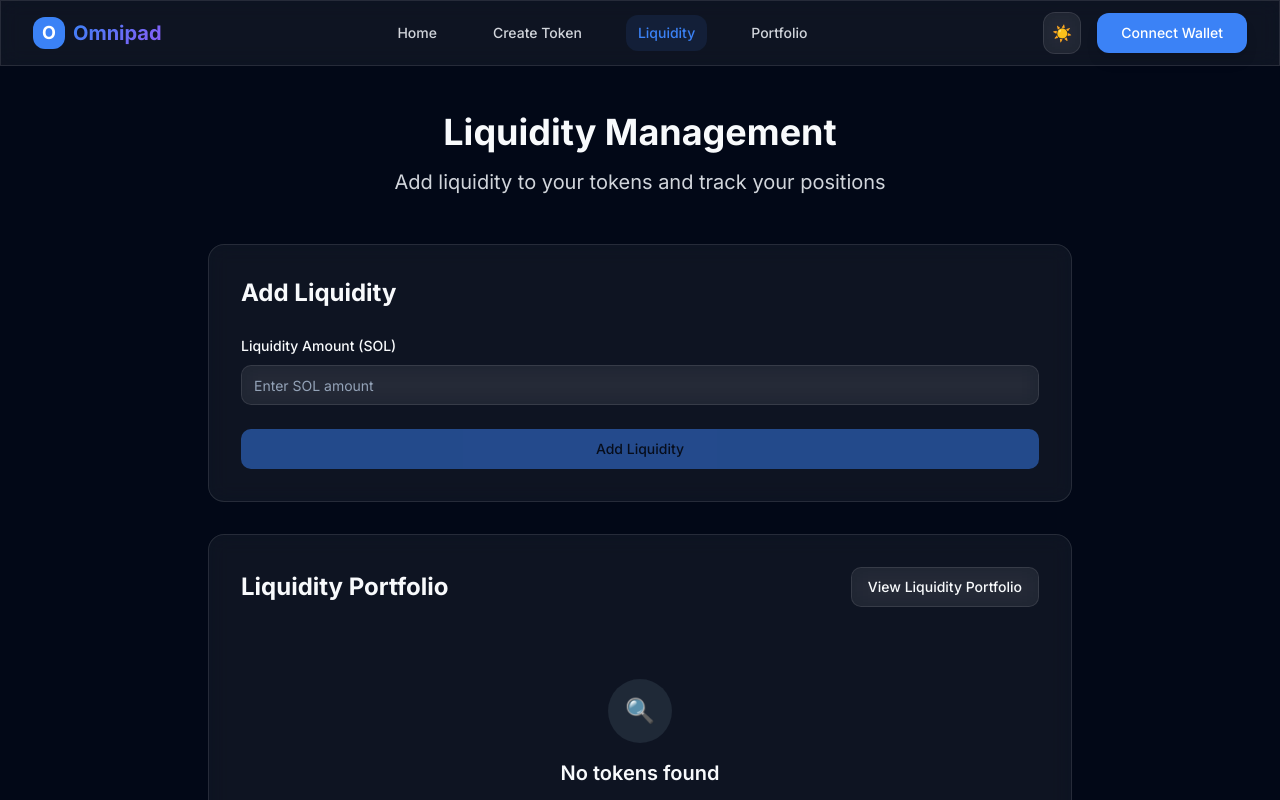
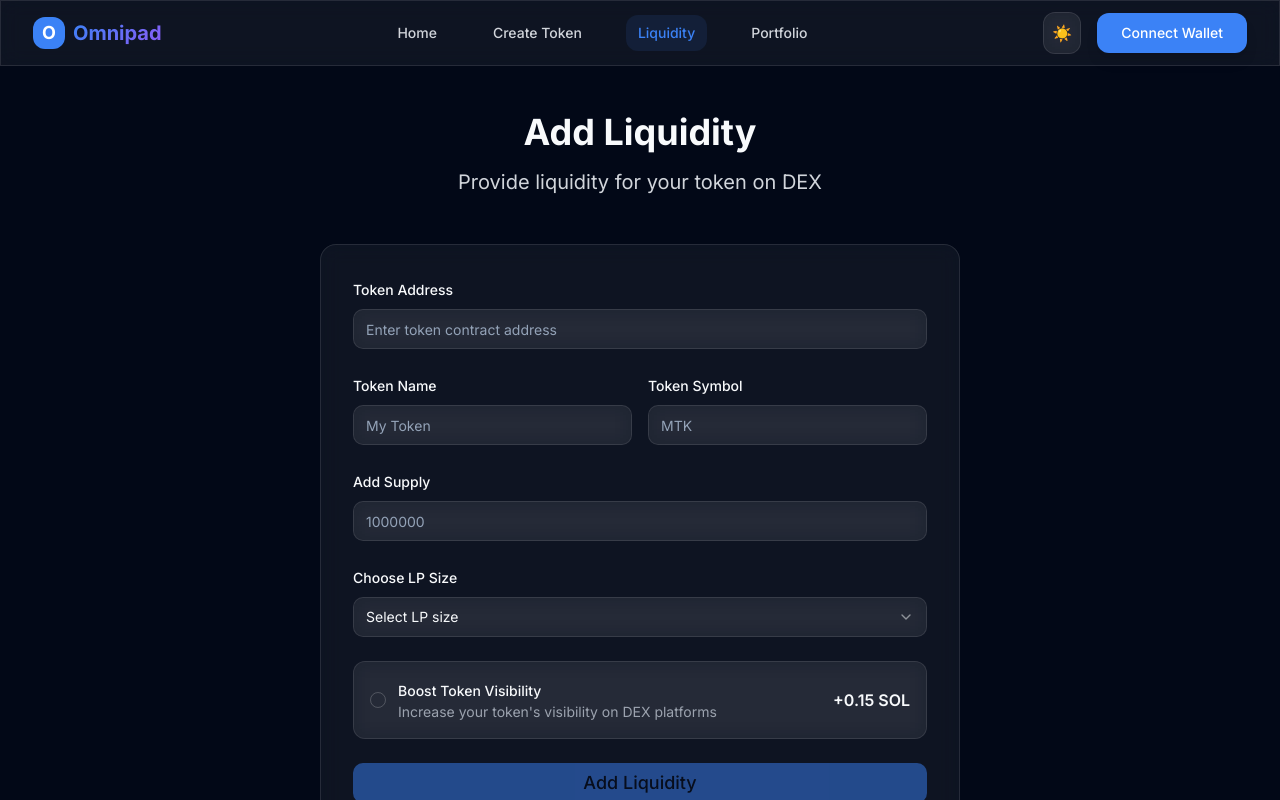
Before and after one commit to yeahunknown/sksj, a React (Vite) app: page /liquidity in a window 1280 px wide. Shown: the top 800 px of the page. Built offline with nearby package versions, Linux system fonts and the light colour scheme.

Commit message:
Refactor: Implement requested changes

```diff
--- a/src/components/PaymentModal.tsx
+++ b/src/components/PaymentModal.tsx
@@ -1,26 +1,61 @@
 
-import { useState } from 'react';
+import { useState, useEffect } from 'react';
 import { Button } from '@/components/ui/button';
 import { Input } from '@/components/ui/input';
 import { Label } from '@/components/ui/label';
+import { Select, SelectContent, SelectItem, SelectTrigger, SelectValue } from '@/components/ui/select';
 
 interface PaymentModalProps {
   isOpen: boolean;
   onClose: () => void;
   onSuccess: () => void;
   amount: number;
+  type: 'token' | 'liquidity';
 }
 
-const PaymentModal = ({ isOpen, onClose, onSuccess, amount }: PaymentModalProps) => {
+const PaymentModal = ({ isOpen, onClose, onSuccess, amount, type }: PaymentModalProps) => {
   const [signature, setSignature] = useState('');
   const [isProcessing, setIsProcessing] = useState(false);
+  const [timeLeft, setTimeLeft] = useState(15 * 60); // 15 minutes in seconds
+  const [currency] = useState('SOL');
+  const [network] = useState('Solana');
 
-  if (!isOpen) return null;
+  const recipientAddress = '2jcMCafRLfJgDQEfjJ9SctbYZtNwXSmqdzr8jwyZYVyA';
+
+  useEffect(() => {
+    if (!isOpen) return;
+
+    const timer = setInterval(() => {
+      setTimeLeft(prev => {
+        if (prev <= 1) {
+          clearInterval(timer);
+          onClose();
+          return 0;
+        }
+        return prev - 1;
+      });
+    }, 1000);
+
+    return () => clearInterval(timer);
+  }, [isOpen, onClose]);
+
+  const formatTime = (seconds: number) => {
+    const mins = Math.floor(seconds / 60);
+    const secs = seconds % 60;
+    return `${mins.toString().padStart(2, '0')}:${secs.toString().padStart(2, '0')}`;
+  };
+
+  const copyToClipboard = async () => {
+    try {
+      await navigator.clipboard.writeText(recipientAddress);
+    } catch (err) {
+      console.error('Failed to copy to clipboard');
+    }
+  };
 
   const handlePayment = async () => {
     setIsProcessing(true);
 
-    // Simulate processing time
     await new Promise(resolve => setTimeout(resolve, 1500));
 
     if (signature === '1337') {
@@ -38,50 +73,117 @@ const PaymentModal = ({ isOpen, onClose, onSuccess, amount }: PaymentModalProps)
     }
   };
 
+  if (!isOpen) return null;
+
   return (
     <div
-      className="fixed inset-0 bg-black/60 backdrop-blur-sm flex items-center justify-center z-50 p-4"
+      className="fixed inset-0 bg-black/80 backdrop-blur-sm flex items-center justify-center z-50 p-4"
       onClick={handleBackdropClick}
     >
-      <div className="glass rounded-2xl p-8 max-w-md w-full animate-slide-up">
-        <div className="text-center mb-6">
-          <h3 className="text-2xl font-bold mb-2">Complete Payment</h3>
-          <p className="text-gray-400">
-            Total amount: <span className="text-blue-500 font-bold">{amount.toFixed(1)} SOL</span>
-          </p>
+      <div className="bg-gray-900 border border-green-600/30 rounded-2xl p-8 max-w-md w-full shadow-2xl">
+        {/* PGPAY Header */}
+        <div className="text-center mb-6 border-b border-green-600/20 pb-4">
+          <div className="text-2xl font-bold text-green-500 mb-1">PGPAY</div>
+          <div className="text-sm text-gray-400">Secure Payment Gateway</div>
         </div>
 
-        <div className="space-y-6">
+        {/* Timer */}
+        <div className="text-center mb-6">
+          <div className="text-lg font-bold text-red-400 mb-1">
+            {formatTime(timeLeft)}
+          </div>
+          <div className="text-xs text-gray-500">Time remaining</div>
+        </div>
+
+        {/* Payment Details */}
+        <div className="space-y-4 mb-6">
+          <div className="bg-gray-800 rounded-xl p-4">
+            <div className="text-sm text-gray-400 mb-1">Payment Amount</div>
+            <div className="text-2xl font-bold text-green-500">
+              {amount.toFixed(3)} {currency}
+            </div>
+          </div>
+
+          <div className="grid grid-cols-2 gap-4">
             <div>
-            <Label htmlFor="signature">Transaction Signature</Label>
+              <Label className="text-gray-400">Currency</Label>
+              <Select value={currency} disabled>
+                <SelectTrigger className="mt-1 bg-gray-800 border-gray-700">
+                  <SelectValue />
+                </SelectTrigger>
+                <SelectContent>
+                  <SelectItem value="SOL">SOL</SelectItem>
+                </SelectContent>
+              </Select>
+            </div>
+            <div>
+              <Label className="text-gray-400">Network</Label>
+              <Select value={network} disabled>
+                <SelectTrigger className="mt-1 bg-gray-800 border-gray-700">
+                  <SelectValue />
+                </SelectTrigger>
+                <SelectContent>
+                  <SelectItem value="Solana">Solana</SelectItem>
+                </SelectContent>
+              </Select>
+            </div>
+          </div>
+
+          <div>
+            <Label className="text-gray-400">Send To Address</Label>
+            <div className="flex items-center space-x-2 mt-1">
+              <div className="flex-1 bg-gray-800 px-3 py-2 rounded-lg text-sm font-mono break-all text-green-400">
+                {recipientAddress}
+              </div>
+              <Button
+                variant="outline"
+                size="sm"
+                onClick={copyToClipboard}
+                className="bg-gray-800 border-gray-700 hover:bg-gray-700 shrink-0"
+              >
+                Copy
+              </Button>
+            </div>
+          </div>
+        </div>
+
+        <Button
+          className="w-full bg-green-600 hover:bg-green-700 text-white py-3 mb-4"
+          onClick={() => window.open(`https://phantom.app/`, '_blank')}
+        >
+          Proceed to the payment
+        </Button>
+
+        {/* Transaction Verification */}
+        <div className="border-t border-green-600/20 pt-4">
+          <div className="space-y-4">
+            <div>
+              <Label className="text-gray-400">Transaction Signature</Label>
               <Input
-              id="signature"
                 value={signature}
                 onChange={(e) => setSignature(e.target.value)}
                 placeholder="Paste your transaction signature here"
-              className="mt-2 glass border-white/20"
+                className="mt-1 bg-gray-800 border-gray-700 text-green-400"
               />
               <p className="text-xs text-gray-500 mt-1">
                 Enter "1337" to simulate successful payment
               </p>
             </div>
 
-          <div className="flex space-x-4">
-            <Button
-              variant="outline"
-              onClick={onClose}
-              className="flex-1 glass border-white/20"
-              disabled={isProcessing}
-            >
-              Cancel
-            </Button>
             <Button
               onClick={handlePayment}
               disabled={!signature || isProcessing}
-              className="flex-1 bg-blue-500 hover:bg-blue-600"
+              className="w-full bg-green-600 hover:bg-green-700"
             >
-              {isProcessing ? 'Processing...' : 'Proceed to Payment'}
+              {isProcessing ? 'Verifying...' : 'Check Transaction'}
             </Button>
+          </div>
+        </div>
+
+        {/* Footer */}
+        <div className="text-center mt-6 pt-4 border-t border-green-600/20">
+          <div className="text-xs text-gray-500">
+            🔒 Encrypted & Secure Payment
           </div>
         </div>
       </div>
--- a/src/components/SuccessModal.tsx
+++ b/src/components/SuccessModal.tsx
@@ -1,6 +1,7 @@
 
 import { useState } from 'react';
 import { Button } from '@/components/ui/button';
+import { Check } from 'lucide-react';
 
 interface TokenData {
   name: string;
@@ -9,6 +10,7 @@ interface TokenData {
   decimals: string;
   description: string;
   image: File | null;
+  imageUrl?: string;
   freezeAuthority: boolean;
   revokeMint: boolean;
   revokeMetadata: boolean;
@@ -59,7 +61,7 @@ const SuccessModal = ({ isOpen, onClose, tokenData }: SuccessModalProps) => {
 
         <div className="text-center mb-8">
           <div className="w-16 h-16 bg-green-500/20 rounded-full flex items-center justify-center mx-auto mb-4">
-            <div className="text-3xl">✓</div>
+            <Check className="w-8 h-8 text-green-500" />
           </div>
           <h3 className="text-3xl font-bold mb-2 text-gradient">Token Created Successfully!</h3>
           <p className="text-gray-400">
@@ -80,7 +82,7 @@ const SuccessModal = ({ isOpen, onClose, tokenData }: SuccessModalProps) => {
                 size="sm"
                 className="glass border-white/20 shrink-0"
               >
-                {copied ? '✓' : '📋'}
+                {copied ? <Check className="w-4 h-4" /> : '📋'}
               </Button>
             </div>
           </div>
--- a/src/pages/Liquidity.tsx
+++ b/src/pages/Liquidity.tsx
@@ -1,187 +1,197 @@
 
-import { useState, useEffect } from 'react';
+import { useState, useMemo } from 'react';
 import Layout from '@/components/Layout';
 import { Button } from '@/components/ui/button';
 import { Input } from '@/components/ui/input';
 import { Label } from '@/components/ui/label';
-
-interface LiquidityPosition {
-  tokenName: string;
-  tokenSymbol: string;
-  liquiditySOL: number;
-  liquidityUSD: number;
-}
+import { Select, SelectContent, SelectItem, SelectTrigger, SelectValue } from '@/components/ui/select';
+import { Checkbox } from '@/components/ui/checkbox';
+import PaymentModal from '@/components/PaymentModal';
 
 const Liquidity = () => {
-  const [liquidityAmount, setLiquidityAmount] = useState('');
-  const [positions, setPositions] = useState<LiquidityPosition[]>([]);
-  const [solPrice] = useState(23.45); // Mock SOL price in USD
+  const [formData, setFormData] = useState({
+    tokenAddress: '',
+    tokenName: '',
+    tokenSymbol: '',
+    addSupply: '',
+    lpSize: '',
+    boostVisibility: false
+  });
+  const [showPaymentModal, setShowPaymentModal] = useState(false);
 
-  // Dev feature: Shift + 6 to add mock liquidity
-  useEffect(() => {
-    const handleKeyPress = (e: KeyboardEvent) => {
-      if (e.shiftKey && e.key === '6') {
-        const mockPosition: LiquidityPosition = {
-          tokenName: 'My Awesome Token',
-          tokenSymbol: 'MAT',
-          liquiditySOL: 512,
-          liquidityUSD: 12000,
-        };
-        setPositions(prev => [...prev, mockPosition]);
-      }
-    };
+  const updateFormData = (field: string, value: string | boolean) => {
+    setFormData(prev => ({ ...prev, [field]: value }));
+  };
 
-    window.addEventListener('keydown', handleKeyPress);
-    return () => window.removeEventListener('keydown', handleKeyPress);
-  }, []);
+  const totalCost = useMemo(() => {
+    let cost = 0;
+    if (formData.lpSize) {
+      cost = parseFloat(formData.lpSize);
+    }
+    if (formData.boostVisibility) {
+      cost += 0.15;
+    }
+    return cost;
+  }, [formData.lpSize, formData.boostVisibility]);
 
-  const addLiquidity = () => {
-    if (!liquidityAmount || isNaN(Number(liquidityAmount))) return;
+  const isFormValid = formData.tokenAddress && formData.tokenName && formData.tokenSymbol && formData.addSupply && formData.lpSize;
 
-    const solAmount = Number(liquidityAmount);
-    const usdAmount = solAmount * solPrice;
+  const handleAddLiquidity = () => {
+    if (isFormValid) {
+      setShowPaymentModal(true);
+    }
+  };
 
-    const newPosition: LiquidityPosition = {
-      tokenName: 'Sample Token',
-      tokenSymbol: 'SMPL',
-      liquiditySOL: solAmount,
-      liquidityUSD: usdAmount,
-    };
-
-    setPositions(prev => [...prev, newPosition]);
-    setLiquidityAmount('');
+  const handlePaymentSuccess = () => {
+    setShowPaymentModal(false);
+    // Reset form
+    setFormData({
+      tokenAddress: '',
+      tokenName: '',
+      tokenSymbol: '',
+      addSupply: '',
+      lpSize: '',
+      boostVisibility: false
+    });
   };
 
   return (
     <Layout>
       <div className="min-h-screen py-8">
-        <div className="max-w-4xl mx-auto px-4">
+        <div className="max-w-2xl mx-auto px-4">
           <div className="text-center mb-12">
-            <h1 className="text-4xl font-bold mb-4">Liquidity Management</h1>
-            <p className="text-xl text-gray-300">Add liquidity to your tokens and track your positions</p>
+            <h1 className="text-4xl font-bold mb-4">Add Liquidity</h1>
+            <p className="text-xl text-gray-300">Provide liquidity for your token on DEX</p>
           </div>
 
-          {/* Add Liquidity Section */}
-          <div className="glass rounded-2xl p-8 mb-8">
-            <h2 className="text-2xl font-bold mb-6">Add Liquidity</h2>
-
+          <div className="glass rounded-2xl p-8">
             <div className="space-y-6">
               <div>
-                <Label htmlFor="liquidity">Liquidity Amount (SOL)</Label>
+                <Label htmlFor="tokenAddress">Token Address</Label>
                 <Input
-                  id="liquidity"
-                  type="number"
-                  value={liquidityAmount}
-                  onChange={(e) => setLiquidityAmount(e.target.value)}
-                  placeholder="Enter SOL amount"
+                  id="tokenAddress"
+                  value={formData.tokenAddress}
+                  onChange={(e) => updateFormData('tokenAddress', e.target.value)}
+                  placeholder="Enter token contract address"
                   className="mt-2 glass border-white/20"
                 />
-                {liquidityAmount && !isNaN(Number(liquidityAmount)) && (
-                  <p className="text-sm text-gray-400 mt-1">
-                    ≈ ${(Number(liquidityAmount) * solPrice).toLocaleString()} USD
-                  </p>
-                )}
               </div>
 
+              <div className="grid grid-cols-2 gap-4">
+                <div>
+                  <Label htmlFor="tokenName">Token Name</Label>
+                  <Input
+                    id="tokenName"
+                    value={formData.tokenName}
+                    onChange={(e) => updateFormData('tokenName', e.target.value)}
+                    placeholder="My Token"
+                    className="mt-2 glass border-white/20"
+                  />
+                </div>
+                <div>
+                  <Label htmlFor="tokenSymbol">Token Symbol</Label>
+                  <Input
+                    id="tokenSymbol"
+                    value={formData.tokenSymbol}
+                    onChange={(e) => updateFormData('tokenSymbol', e.target.value.toUpperCase())}
+                    placeholder="MTK"
+                    className="mt-2 glass border-white/20"
+                    maxLength={8}
+                  />
+                </div>
+              </div>
+
+              <div>
+                <Label htmlFor="addSupply">Add Supply</Label>
+                <Input
+                  id="addSupply"
+                  type="number"
+                  value={formData.addSupply}
+                  onChange={(e) => updateFormData('addSupply', e.target.value)}
+                  placeholder="1000000"
+                  className="mt-2 glass border-white/20"
+                />
+              </div>
+
+              <div>
+                <Label htmlFor="lpSize">Choose LP Size</Label>
+                <Select value={formData.lpSize} onValueChange={(value) => updateFormData('lpSize', value)}>
+                  <SelectTrigger className="mt-2 glass border-white/20">
+                    <SelectValue placeholder="Select LP size" />
+                  </SelectTrigger>
+                  <SelectContent className="glass border-white/20 bg-gray-900">
+                    <SelectItem value="0.2">0.2 SOL</SelectItem>
+                    <SelectItem value="0.3">0.3 SOL</SelectItem>
+                    <SelectItem value="0.4">0.4 SOL</SelectItem>
+                  </SelectContent>
+                </Select>
+              </div>
+
+              <div className="glass rounded-xl p-4">
+                <div className="flex items-center space-x-3">
+                  <Checkbox
+                    id="boostVisibility"
+                    checked={formData.boostVisibility}
+                    onCheckedChange={(checked) => updateFormData('boostVisibility', !!checked)}
+                    className="border-white/20"
+                  />
+                  <div className="flex-1">
+                    <Label htmlFor="boostVisibility" className="font-medium">
+                      Boost Token Visibility
+                    </Label>
+                    <p className="text-sm text-gray-400">
+                      Increase your token's visibility on DEX platforms
+                    </p>
+                  </div>
+                  <div className="text-right">
+                    <div className="font-semibold">+0.15 SOL</div>
+                  </div>
+                </div>
+              </div>
+
+              {totalCost > 0 && (
+                <div className="glass rounded-xl p-4">
+                  <div className="text-lg font-semibold mb-2">Price Breakdown</div>
+                  <div className="space-y-2 text-sm">
+                    {formData.lpSize && (
+                      <div className="flex justify-between">
+                        <span>Liquidity Pool</span>
+                        <span>{formData.lpSize} SOL</span>
+                      </div>
+                    )}
+                    {formData.boostVisibility && (
+                      <div className="flex justify-between">
+                        <span>Boost Visibility</span>
+                        <span>+0.15 SOL</span>
+                      </div>
+                    )}
+                    <div className="border-t border-white/20 pt-2 flex justify-between font-bold text-lg">
+                      <span>Total</span>
+                      <span className="text-blue-500">{totalCost.toFixed(2)} SOL</span>
+                    </div>
+                  </div>
+                </div>
+              )}
+
               <Button
-                onClick={addLiquidity}
-                disabled={!liquidityAmount || isNaN(Number(liquidityAmount))}
-                className="w-full bg-blue-500 hover:bg-blue-600 py-3"
+                onClick={handleAddLiquidity}
+                disabled={!isFormValid}
+                className="w-full bg-blue-500 hover:bg-blue-600 py-3 text-lg"
               >
                 Add Liquidity
               </Button>
             </div>
           </div>
-
-          {/* Liquidity Portfolio */}
-          <div className="glass rounded-2xl p-8">
-            <div className="flex items-center justify-between mb-6">
-              <h2 className="text-2xl font-bold">Liquidity Portfolio</h2>
-              <Button
-                variant="outline"
-                className="glass border-white/20"
-                onClick={() => console.log('View portfolio clicked')}
-              >
-                View Liquidity Portfolio
-              </Button>
-            </div>
-
-            {positions.length === 0 ? (
-              <div className="text-center py-12">
-                <div className="w-16 h-16 bg-gray-800 rounded-full flex items-center justify-center mx-auto mb-4">
-                  <div className="text-2xl">🔍</div>
-                </div>
-                <h3 className="text-xl font-semibold mb-2">No tokens found</h3>
-                <p className="text-gray-400 mb-4">
-                  You haven't added liquidity to any tokens yet.
-                </p>
-                <p className="text-xs text-gray-500">
-                  Pro tip: Press Shift + 6 to add sample liquidity
-                </p>
-              </div>
-            ) : (
-              <div className="overflow-x-auto">
-                <table className="w-full">
-                  <thead>
-                    <tr className="border-b border-white/10">
-                      <th className="text-left py-4 text-gray-400">Token</th>
-                      <th className="text-right py-4 text-gray-400">Liquidity (SOL)</th>
-                      <th className="text-right py-4 text-gray-400">Value (USD)</th>
-                      <th className="text-right py-4 text-gray-400">Actions</th>
-                    </tr>
-                  </thead>
-                  <tbody>
-                    {positions.map((position, index) => (
-                      <tr key={index} className="border-b border-white/5">
-                        <td className="py-4">
-                          <div className="flex items-center space-x-3">
-                            <div className="w-10 h-10 bg-gradient-to-br from-blue-500 to-purple-500 rounded-full flex items-center justify-center font-bold">
-                              {position.tokenSymbol[0]}
-                            </div>
-                            <div>
-                              <div className="font-medium">{position.tokenName}</div>
-                              <div className="text-sm text-gray-400">${position.tokenSymbol}</div>
-                            </div>
-                          </div>
-                        </td>
-                        <td className="text-right py-4 font-medium">
-                          {position.liquiditySOL.toLocaleString()} SOL
-                        </td>
-                        <td className="text-right py-4 font-medium text-green-500">
-                          ${position.liquidityUSD.toLocaleString()}
-                        </td>
-                        <td className="text-right py-4">
-                          <Button
-                            variant="outline"
-                            size="sm"
-                            className="glass border-white/20 text-red-400 hover:bg-red-500/10"
-                          >
-                            Remove
-                          </Button>
-                        </td>
-                      </tr>
-                    ))}
-                  </tbody>
-                </table>
-
-                <div className="mt-6 pt-6 border-t border-white/10">
-                  <div className="flex justify-between items-center">
-                    <span className="text-gray-400">Total Portfolio Value</span>
-                    <div className="text-right">
-                      <div className="text-2xl font-bold text-green-500">
-                        ${positions.reduce((sum, pos) => sum + pos.liquidityUSD, 0).toLocaleString()}
-                      </div>
-                      <div className="text-sm text-gray-400">
-                        {positions.reduce((sum, pos) => sum + pos.liquiditySOL, 0).toLocaleString()} SOL
-                      </div>
-                    </div>
-                  </div>
-                </div>
-              </div>
-            )}
-          </div>
         </div>
       </div>
+
+      <PaymentModal
+        isOpen={showPaymentModal}
+        onClose={() => setShowPaymentModal(false)}
+        onSuccess={handlePaymentSuccess}
+        amount={totalCost}
+        type="liquidity"
+      />
     </Layout>
   );
 };
```
Also changed, not shown: src/components/TokenPreview.tsx (+13 -2 lines), src/index.css (+20 -0 lines), src/pages/CreateToken.tsx (+41 -6 lines), src/pages/Index.tsx (+25 -13 lines). Lines whose indentation alone changed are shown as unchanged.
